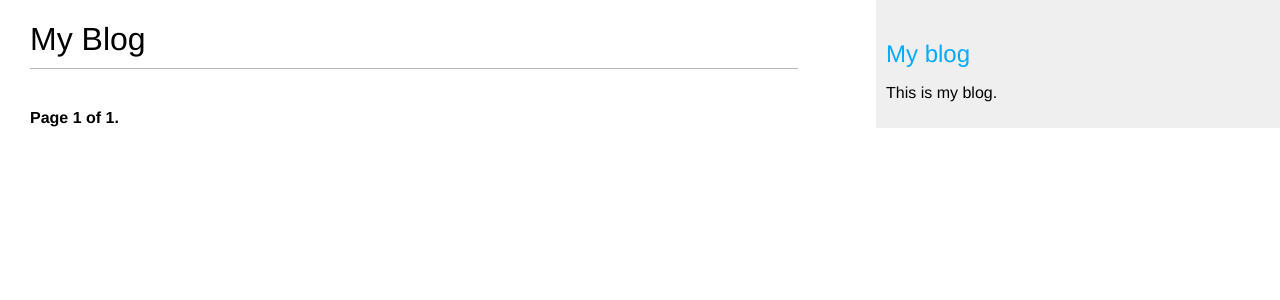
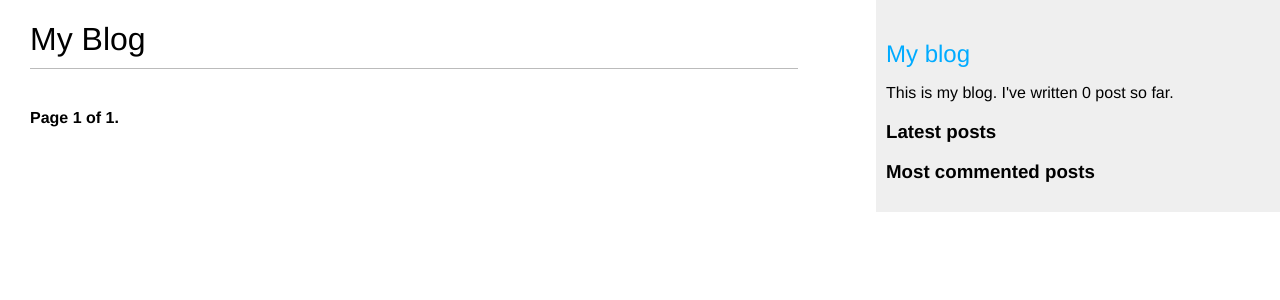
Before and after one commit to CheStix/Blog, a Django app: page /blog/ in a window 1280 px wide. Shown: the top 300 px of the page. Run offline with Django 3.2, Linux system fonts and the light colour scheme; data that the repository does not hold is empty.

Commit message:
add template tags for show total count, latest and most commented posts

```diff
--- a/blog/templates/blog/base.html
+++ b/blog/templates/blog/base.html
@@ -1,3 +1,4 @@
+{% load blog_tags %}
 {% load static %}
 <!DOCTYPE html>
 <html lang="en">
@@ -11,7 +12,16 @@
 </div>
 <div id="sidebar">
     <h2><a href="{% url 'blog:post_list_url' %}">My blog</a></h2>
-    <p>This is my blog.</p>
+    <p>This is my blog. I've written {% total_post %} post so far.</p>
+    <h3>Latest posts</h3>
+    {% show_latest_posts 3 %}
+    <h3>Most commented posts</h3>
+    {% get_most_commented_posts as most_commented_posts %}
+    <ul>
+        {% for post in most_commented_posts %}
+            <li><a href="{{ post.get_absolute_url }}">{{ post.title }}</a></li>
+        {% endfor %}
+    </ul>
 </div>
 </body>
 </html>
--- /dev/null
+++ b/blog/templates/blog/post/latest_posts.html
@@ -0,0 +1,5 @@
+<ul>
+    {% for post in latest_posts %}
+        <li><a href="{{ post.get_absolute_url }}">{{ post.title }}</a></li>
+    {% endfor %}
+</ul>
--- /dev/null
+++ b/blog/templatetags/blog_tags.py
@@ -0,0 +1,21 @@
+from django import template
+from django.db.models import Count
+from ..models import Post
+
+register = template.Library()
+
+
+@register.simple_tag
+def total_post():
+    return Post.published.count()
+
+
+@register.inclusion_tag('blog/post/latest_posts.html')
+def show_latest_posts(count=5):
+    latest_posts = Post.published.order_by('-publish')[:count]
+    return {'latest_posts': latest_posts}
+
+
+@register.simple_tag
+def get_most_commented_posts(count=5):
+    return Post.published.annotate(total_comments=Count('comments')).order_by('-total_comments')[:count]
```
Also changed, not shown: blog/templatetags/__init__.py (added).
